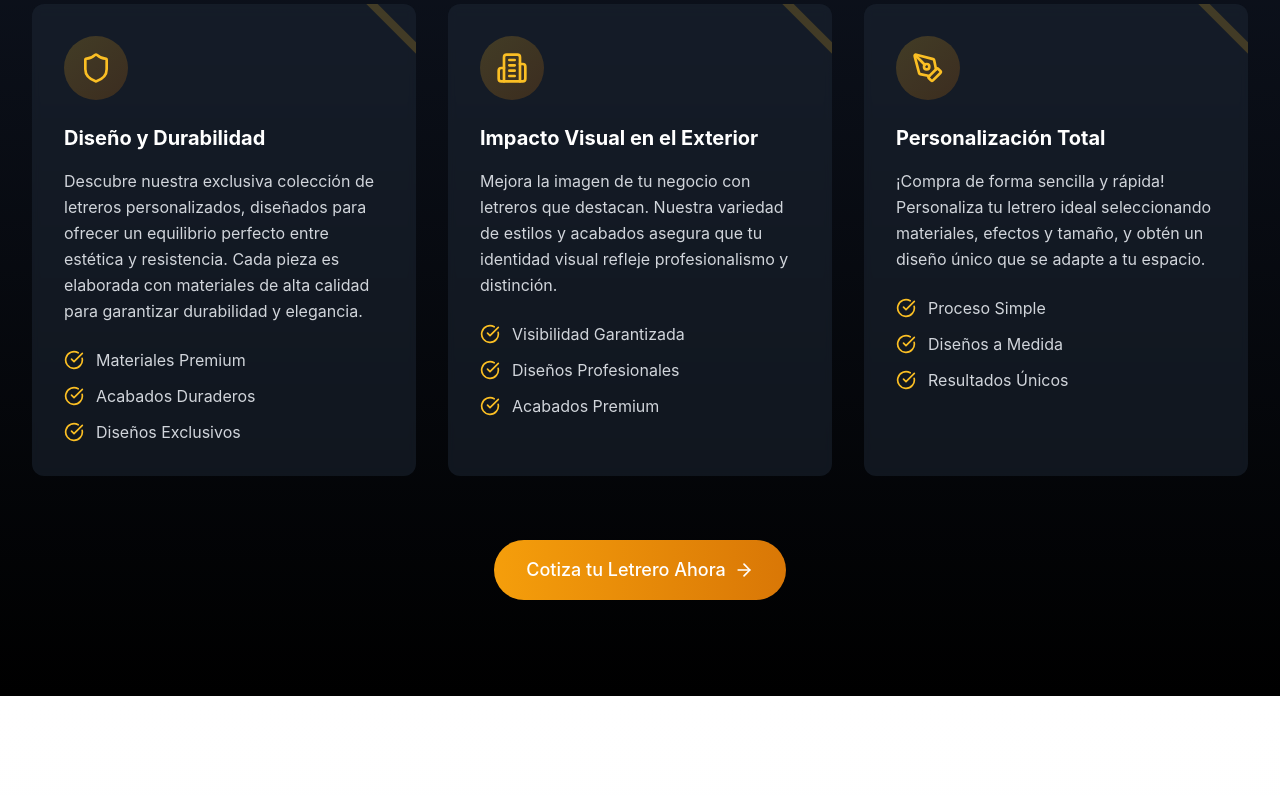
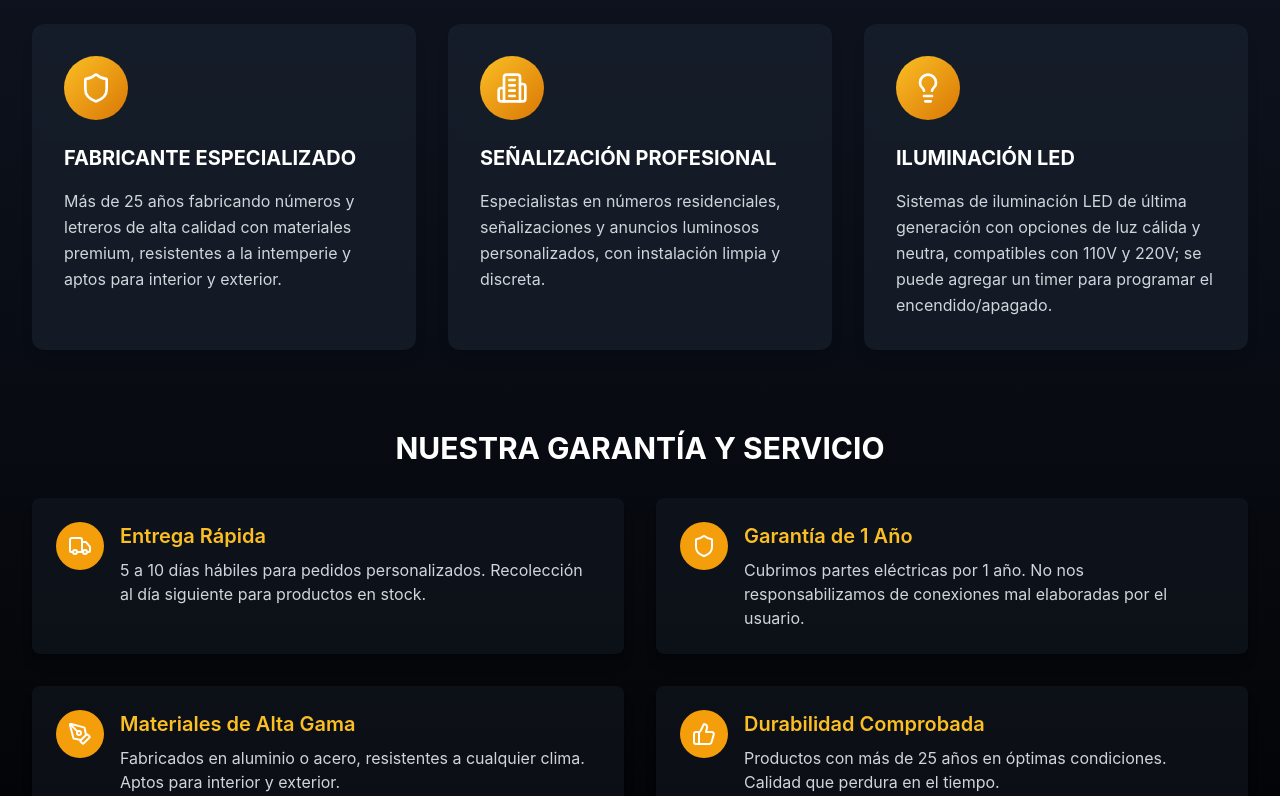
Before and after one commit to yairhdz24/Deco-Numeros, a React (Vite) app: page / in a window 1280 px wide. Shown: the part 1800-2596 px from the top of the page. Built offline with nearby package versions, Linux system fonts and the light colour scheme.

Commit message:
update StatsCounter component with new statistics and enhanced layout

```diff
--- a/src/components/QuienesSomos.jsx
+++ b/src/components/QuienesSomos.jsx
@@ -1,8 +1,7 @@
 "use client"
 
-import React from "react"
 import { motion } from "framer-motion"
-import { Palette, Shield, Sparkles, Building2, Clock, PenTool, ArrowRight, CheckCircle, Star } from "lucide-react"
+import { Shield, Building2, ArrowRight, Star, Lightbulb, Truck, PenToolIcon as Tool, ThumbsUp } from "lucide-react"
 import { useNavigate } from "react-router-dom"
 
 const QuienesSomos = () => {
@@ -11,24 +10,46 @@ const QuienesSomos = () => {
   const features = [
     {
       icon: Shield,
-      title: "Diseño y Durabilidad",
+      title: "FABRICANTE ESPECIALIZADO",
       description:
-        "Descubre nuestra exclusiva colección de letreros personalizados, diseñados para ofrecer un equilibrio perfecto entre estética y resistencia. Cada pieza es elaborada con materiales de alta calidad para garantizar durabilidad y elegancia.",
-      benefits: ["Materiales Premium", "Acabados Duraderos", "Diseños Exclusivos"],
+        "Más de 25 años fabricando números y letreros de alta calidad con materiales premium, resistentes a la intemperie y aptos para interior y exterior.",
     },
     {
       icon: Building2,
-      title: "Impacto Visual en el Exterior",
+      title: "SEÑALIZACIÓN PROFESIONAL",
       description:
-        "Mejora la imagen de tu negocio con letreros que destacan. Nuestra variedad de estilos y acabados asegura que tu identidad visual refleje profesionalismo y distinción.",
-      benefits: ["Visibilidad Garantizada", "Diseños Profesionales", "Acabados Premium"],
+        "Especialistas en números residenciales, señalizaciones y anuncios luminosos personalizados, con instalación limpia y discreta.",
     },
     {
-      icon: PenTool,
-      title: "Personalización Total",
+      icon: Lightbulb,
+      title: "ILUMINACIÓN LED",
       description:
-        "¡Compra de forma sencilla y rápida! Personaliza tu letrero ideal seleccionando materiales, efectos y tamaño, y obtén un diseño único que se adapte a tu espacio.",
-      benefits: ["Proceso Simple", "Diseños a Medida", "Resultados Únicos"],
+        "Sistemas de iluminación LED de última generación con opciones de luz cálida y neutra, compatibles con 110V y 220V; se puede agregar un timer para programar el encendido/apagado.",
+    },
+  ]
+
+  const guaranteeInfo = [
+    {
+      icon: Truck,
+      title: "Entrega Rápida",
+      description:
+        "5 a 10 días hábiles para pedidos personalizados. Recolección al día siguiente para productos en stock.",
+    },
+    {
+      icon: Shield,
+      title: "Garantía de 1 Año",
+      description:
+        "Cubrimos partes eléctricas por 1 año. No nos responsabilizamos de conexiones mal elaboradas por el usuario.",
+    },
+    {
+      icon: Tool,
+      title: "Materiales de Alta Gama",
+      description: "Fabricados en aluminio o acero, resistentes a cualquier clima. Aptos para interior y exterior.",
+    },
+    {
+      icon: ThumbsUp,
+      title: "Durabilidad Comprobada",
+      description: "Productos con más de 25 años en óptimas condiciones. Calidad que perdura en el tiempo.",
     },
   ]
 
@@ -42,67 +63,63 @@ const QuienesSomos = () => {
           viewport={{ once: true }}
           className="text-center mb-16"
         >
-          <motion.div
-            initial={{ scale: 0 }}
-            whileInView={{ scale: 1 }}
-            viewport={{ once: true }}
-            transition={{ type: "spring", stiffness: 100 }}
-            className="w-16 h-16 mx-auto mb-6 rounded-full bg-gradient-to-r from-amber-400 to-amber-600 flex items-center justify-center"
-          >
-            <Star className="w-8 h-8 text-white" />
-          </motion.div>
-          <span className="text-amber-400 font-medium mb-2 block">¿QUIÉNES SOMOS?</span>
+          <div className="w-20 h-20 mx-auto mb-6 rounded-full bg-gradient-to-r from-amber-400 to-amber-600 flex items-center justify-center">
+            <Star className="w-10 h-10 text-white" />
+          </div>
+          <span className="text-amber-400 font-medium mb-2 block text-lg">QUIÉNES SOMOS</span>
           <h2 className="text-4xl md:text-5xl font-bold mb-4">Expertos en Señalización</h2>
-          <div className="w-24 h-1 bg-gradient-to-r from-amber-400 to-amber-600 mx-auto rounded-full" />
+          <div className="w-32 h-1 bg-gradient-to-r from-amber-400 to-amber-600 mx-auto rounded-full" />
         </motion.div>
 
         {/* Features Grid */}
-        <div className="grid grid-cols-1 md:grid-cols-3 gap-8 mb-16">
+        <div className="grid grid-cols-1 md:grid-cols-3 gap-8 mb-20">
           {features.map((feature, index) => (
             <motion.div
               key={index}
-              initial={{ opacity: 0, x: index % 2 === 0 ? -20 : 20 }}
-              whileInView={{ opacity: 1, x: 0 }}
+              initial={{ opacity: 0, y: 20 }}
+              whileInView={{ opacity: 1, y: 0 }}
               viewport={{ once: true }}
               transition={{ delay: index * 0.2 }}
               className="relative group"
             >
-              <div className="h-full bg-gray-800/50 backdrop-blur-sm rounded-xl p-8 hover:bg-gray-800/70 transition-all duration-300">
-                {/* Icon */}
-                <motion.div
-                  initial={{ scale: 0 }}
-                  whileInView={{ scale: 1 }}
-                  viewport={{ once: true }}
-                  transition={{ delay: index * 0.2 + 0.2, type: "spring" }}
-                  className="w-16 h-16 rounded-full bg-gradient-to-br from-amber-400/20 to-amber-600/20 flex items-center justify-center mb-6 group-hover:scale-110 transition-transform duration-300"
-                >
-                  <feature.icon className="w-8 h-8 text-amber-400" />
-                </motion.div>
+              <div className="h-full bg-gray-800/50 backdrop-blur-sm rounded-xl p-8 hover:bg-gray-800/70 transition-all duration-300 shadow-lg">
+                <div className="w-16 h-16 rounded-full bg-gradient-to-br from-amber-400 to-amber-600 flex items-center justify-center mb-6">
+                  <feature.icon className="w-8 h-8 text-white" />
+                </div>
 
-                {/* Content */}
                 <h3 className="text-xl font-bold mb-4 text-white group-hover:text-amber-400 transition-colors duration-300">
                   {feature.title}
                 </h3>
-                <p className="text-gray-300 mb-6 leading-relaxed">{feature.description}</p>
-
-                {/* Benefits */}
-                <ul className="space-y-3">
-                  {feature.benefits.map((benefit, benefitIndex) => (
-                    <li key={benefitIndex} className="flex items-center space-x-3">
-                      <CheckCircle className="w-5 h-5 text-amber-400 flex-shrink-0" />
-                      <span className="text-gray-300">{benefit}</span>
-                    </li>
-                  ))}
-                </ul>
-              </div>
-
-              {/* Decorative corner */}
-              <div className="absolute top-0 right-0 w-20 h-20 overflow-hidden">
-                <div className="absolute transform rotate-45 bg-amber-400/20 text-white text-xs font-bold py-1 right-[-35px] top-[15px] w-[120px]" />
+                <p className="text-gray-300 leading-relaxed">{feature.description}</p>
               </div>
             </motion.div>
           ))}
         </div>
+
+        {/* Guarantee Section */}
+        <motion.div
+          initial={{ opacity: 0, y: 20 }}
+          whileInView={{ opacity: 1, y: 0 }}
+          viewport={{ once: true }}
+          className="mb-20"
+        >
+          <h2 className="text-3xl font-bold mb-8 text-center text-white">NUESTRA GARANTÍA Y SERVICIO</h2>
+          <div className="grid grid-cols-1 md:grid-cols-2 gap-8">
+            {guaranteeInfo.map((item, index) => (
+              <div key={index} className="flex items-start space-x-4 bg-gray-800/30 p-6 rounded-lg shadow-lg">
+                <div className="flex-shrink-0">
+                  <div className="w-12 h-12 rounded-full bg-amber-500 flex items-center justify-center">
+                    <item.icon className="w-6 h-6 text-white" />
+                  </div>
+                </div>
+                <div>
+                  <h3 className="text-xl font-semibold mb-2 text-amber-400">{item.title}</h3>
+                  <p className="text-gray-300">{item.description}</p>
+                </div>
+              </div>
+            ))}
+          </div>
+        </motion.div>
 
         {/* CTA Section */}
         <motion.div
@@ -113,7 +130,7 @@ const QuienesSomos = () => {
         >
           <button
             onClick={() => navigate("/personalizar")}
-            className="group inline-flex items-center justify-center px-8 py-4 text-lg font-medium text-white bg-gradient-to-r from-amber-500 to-amber-600 rounded-full hover:from-amber-600 hover:to-amber-700 transition-all duration-300 transform hover:scale-105"
+            className="group inline-flex items-center justify-center px-8 py-4 text-lg font-medium text-white bg-gradient-to-r from-amber-500 to-amber-600 rounded-full hover:from-amber-600 hover:to-amber-700 transition-all duration-300 transform hover:scale-105 shadow-lg"
           >
             Cotiza tu Letrero Ahora
             <ArrowRight className="ml-2 w-5 h-5 group-hover:translate-x-1 transition-transform duration-300" />
```
Also changed, not shown: src/components/StatsCounter.jsx (+42 -17 lines).
